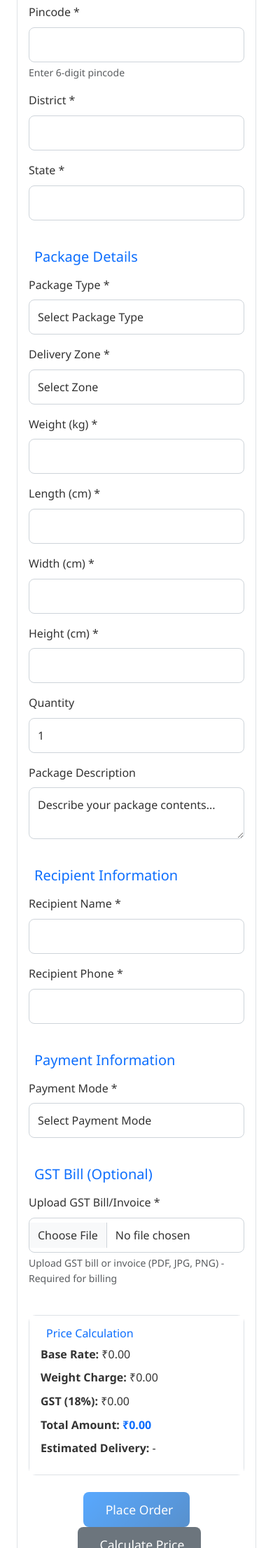
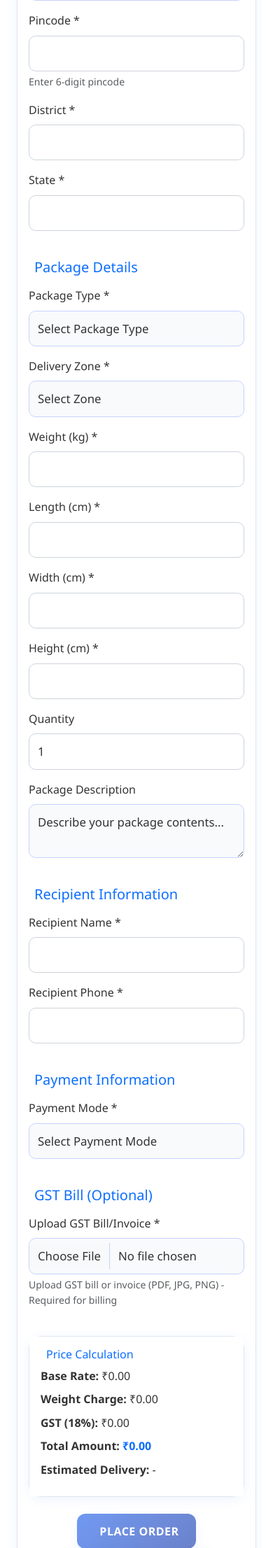
Before and after one commit to devansh-112/gotofastt, a Python web app: template templates/modern_place_order_with_pincode.html in a window 390 px wide. Shown: the part 1229-3441 px from the top of the page at 70% size. Run offline with Jinja, Linux system fonts and the light colour scheme; the template is opened without the code that fills it, so the values that code supplies are empty.

Commit message:
Modernize CSS for all pages and add action buttons to each service card

```diff
--- a/routes.py
+++ b/routes.py
@@ -246,6 +246,11 @@ def place_order():
 
             # Calculate estimated delivery
             estimated_delivery = calculate_estimated_delivery(zone.delivery_days)
+
+            # Restrict pickup to Jaipur only
+            if not pickup_district or pickup_district.strip().lower() != 'jaipur':
+                flash('Pickup is currently allowed only in Jaipur.', 'error')
+                return redirect(url_for('place_order'))
 
             # Invoice file handling (optional for testing)
             gst_bill = request.files.get('gst_bill')
--- a/static/css/style.css
+++ b/static/css/style.css
@@ -1124,3 +1124,126 @@ html {
         font-size: 0.75rem;
     }
 }
+
+/* --- Modern Enhancements --- */
+
+.hero, .hero-section {
+    background: linear-gradient(135deg, #2563eb 0%, #764ba2 100%);
+    color: #fff;
+    border-radius: 20px;
+    margin-bottom: 2rem;
+    box-shadow: 0 8px 32px rgba(37,99,235,0.10);
+    padding: 3rem 2rem;
+    text-align: center;
+}
+
+.hero-title {
+    font-size: 3rem;
+    font-weight: 700;
+    margin-bottom: 1rem;
+    text-shadow: 2px 2px 8px rgba(0,0,0,0.10);
+}
+
+.hero-subtitle {
+    font-size: 1.25rem;
+    margin-bottom: 2rem;
+    font-weight: 400;
+    color: #e0e7ff;
+}
+
+.cta-btn, .btn-primary, .btn {
+    background: linear-gradient(135deg, #2563eb, #1e40af);
+    color: #fff !important;
+    border: none;
+    border-radius: 12px;
+    font-weight: 700;
+    font-size: 1.1rem;
+    padding: 1rem 2.5rem;
+    box-shadow: 0 4px 16px rgba(37,99,235,0.10);
+    transition: all 0.2s;
+    letter-spacing: 0.5px;
+    text-transform: uppercase;
+}
+
+.cta-btn:hover, .btn-primary:hover, .btn:hover {
+    background: linear-gradient(135deg, #1e40af, #2563eb);
+    box-shadow: 0 8px 32px rgba(37,99,235,0.18);
+    transform: translateY(-2px) scale(1.03);
+}
+
+.service-card {
+    border-radius: 18px;
+    box-shadow: 0 4px 16px rgba(37,99,235,0.08);
+    border: 1px solid #e0e7ef;
+    background: #fff;
+    transition: all 0.2s;
+    margin-bottom: 2rem;
+}
+
+.service-card:hover {
+    box-shadow: 0 12px 32px rgba(37,99,235,0.15);
+    border-color: #2563eb;
+    transform: translateY(-6px) scale(1.02);
+}
+
+.service-icon {
+    width: 70px;
+    height: 70px;
+    margin: 0 auto 1.5rem;
+    background: linear-gradient(135deg, #2563eb, #3b82f6);
+    border-radius: 20px;
+    display: flex;
+    align-items: center;
+    justify-content: center;
+    color: #fff;
+    font-size: 2.2rem;
+    box-shadow: 0 2px 8px rgba(37,99,235,0.10);
+}
+
+.section-title {
+    font-size: 2.5rem;
+    font-weight: 700;
+    text-align: center;
+    margin-bottom: 3rem;
+    color: #1f2937;
+    letter-spacing: 1px;
+}
+
+.card, .tracking-card, .about-section, .faq-section, .contact-section {
+    border-radius: 18px;
+    box-shadow: 0 4px 16px rgba(37,99,235,0.08);
+    border: 1px solid #e0e7ef;
+    background: #fff;
+}
+
+input, textarea, select, .form-control, .form-select {
+    border-radius: 10px !important;
+    border: 1.5px solid #c7d2fe !important;
+    background: #f8fafc !important;
+    color: #1e293b !important;
+    font-size: 1.05rem;
+    transition: border-color 0.2s, box-shadow 0.2s;
+}
+input:focus, textarea:focus, select:focus, .form-control:focus, .form-select:focus {
+    border-color: #2563eb !important;
+    box-shadow: 0 0 0 2px #2563eb22;
+    background: #fff !important;
+}
+
+/* Responsive improvements */
+@media (max-width: 768px) {
+    .hero, .hero-section {
+        padding: 2rem 1rem;
+        font-size: 1.1rem;
+    }
+    .section-title {
+        font-size: 2rem;
+    }
+    .service-card {
+        margin-bottom: 1.5rem;
+    }
+    .cta-btn, .btn-primary, .btn {
+        font-size: 1rem;
+        padding: 0.75rem 1.5rem;
+    }
+}
--- a/templates/modern_services.html
+++ b/templates/modern_services.html
@@ -7,21 +7,25 @@
             <div class="service-icon"><i class="fas fa-plus-circle"></i></div>
             <div class="service-title">Book a Shipment</div>
             <div class="service-description">Easy online booking with instant quotes and multiple delivery options.</div>
+            <a href="{{ url_for('place_order') }}" class="btn btn-primary mt-3">Book Now</a>
         </div>
         <div class="service-card">
             <div class="service-icon"><i class="fas fa-calculator"></i></div>
             <div class="service-title">Rate Calculator</div>
             <div class="service-description">Get instant shipping rates based on weight, dimensions, and destination.</div>
+            <a href="{{ url_for('place_order') }}#calculator" class="btn btn-primary mt-3">Calculate</a>
         </div>
         <div class="service-card">
             <div class="service-icon"><i class="fas fa-map-marker-alt"></i></div>
             <div class="service-title">Track Your Parcel</div>
             <div class="service-description">Real-time tracking with detailed status updates and ETAs.</div>
+            <a href="{{ url_for('track_package') }}" class="btn btn-primary mt-3">Track</a>
         </div>
         <div class="service-card">
             <div class="service-icon"><i class="fas fa-headset"></i></div>
             <div class="service-title">24/7 Support</div>
             <div class="service-description">Always-available customer support for all your shipping needs.</div>
+            <a href="{{ url_for('modern_contact_us') }}" class="btn btn-primary mt-3">Contact</a>
         </div>
     </div>
 {% endblock %}
```
